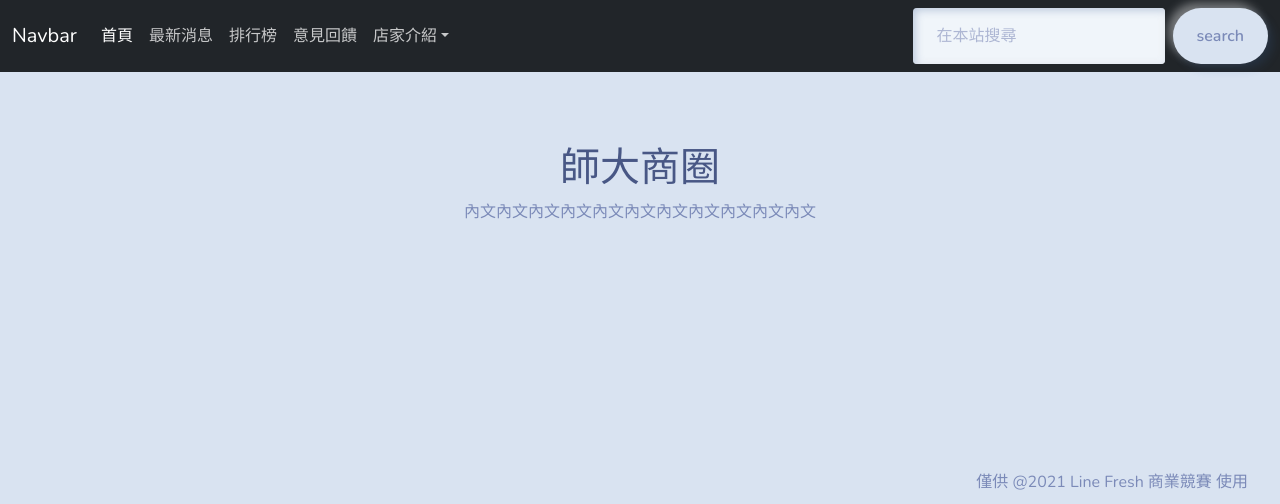
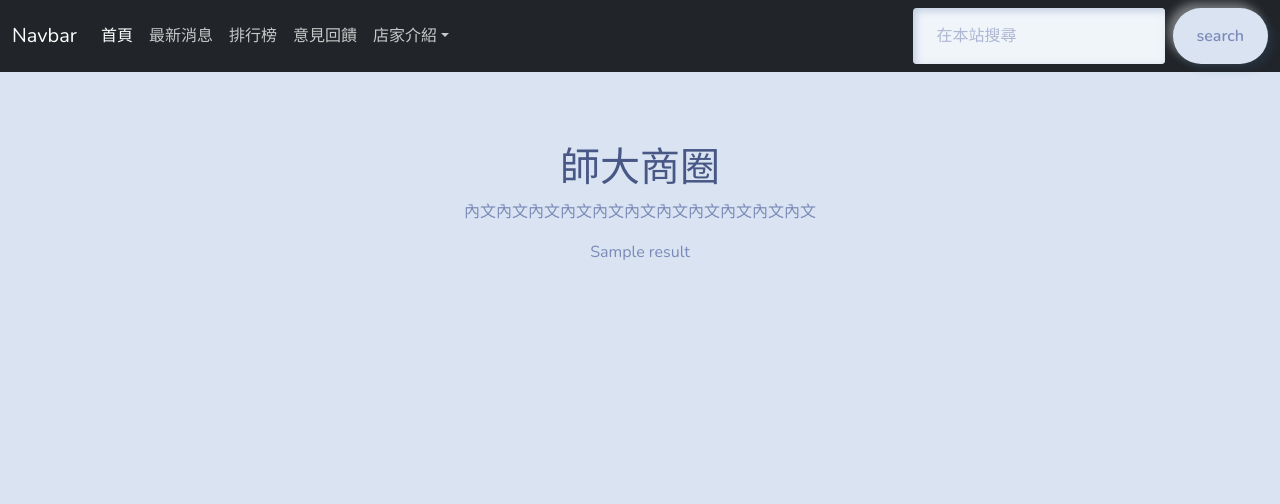
Before and after one commit to Ricky1647/rocky-savannah-81167, a Flask app: template templates/index.html in a window 1280 px wide. Shown: the top 504 px of the page. Run offline with Flask 2, Linux system fonts and the light colour scheme; the template is opened without the code that fills it: most values are stand-ins (such as "Sample title", 1, 10 or a date in 2020); some libraries are stand-ins or nearby versions.

Commit message:
make it better

```diff
--- a/app.py
+++ b/app.py
@@ -78,7 +78,7 @@
     #     json.dump(res, f)
     #return render_template("index.html")
     #return json.loads(res)
-    return render_template("index.html")
+    return render_template("index.html",result=res)
 
 
 # @app.route("/",methods= ["GET","POST"])
--- a/templates/index.html
+++ b/templates/index.html
@@ -58,6 +58,7 @@
     <h1>師大商圈</h1>
     <p>內文內文內文內文內文內文內文內文內文內文內文</p>
     <!-- <a href="{{ url_for('login') }}"><input class="btn btn-lg btn-primary" type="button" value="登入會員" ></a> -->
+    <p>{{result}}</p>
     <br>
     <br>
     <br>
```
